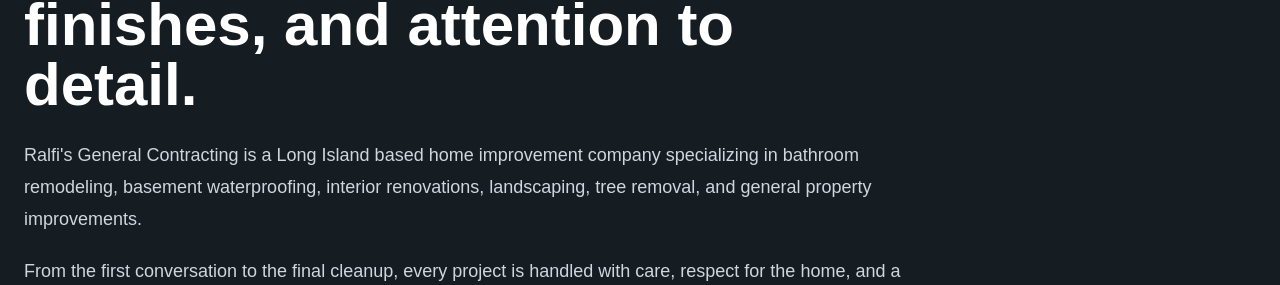
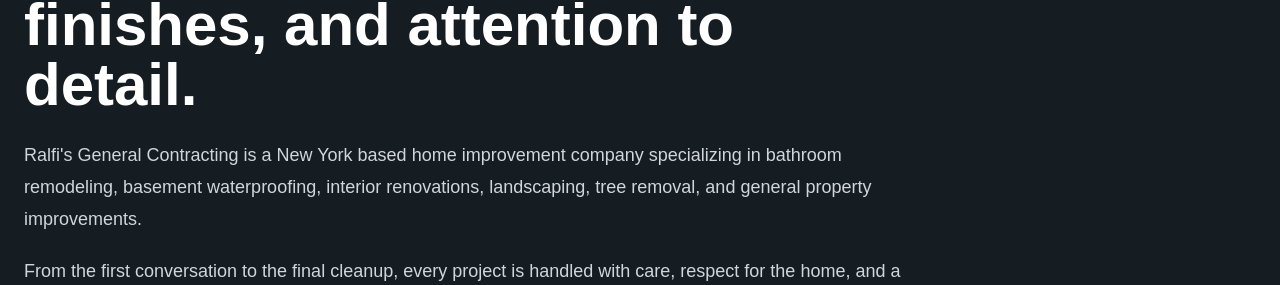
Before and after one commit to Bhimkc90/ralfis-general-contracting, a Next.js app: page / in a window 1280 px wide. Shown: the part 1013-1298 px from the top of the page. Built offline with nearby package versions, Linux system fonts and the light colour scheme.

Commit message:
Refine branding and service area messaging

```diff
--- a/src/components/home/WhyChooseUs.jsx
+++ b/src/components/home/WhyChooseUs.jsx
@@ -37,7 +37,7 @@
           </h2>
 
           <p className="mt-6 text-lg leading-8 text-gray-300">
-            Ralfi&apos;s General Contracting is a Long Island based home
+            Ralfi&apos;s General Contracting is a New York based home
             improvement company specializing in bathroom remodeling, basement
             waterproofing, interior renovations, landscaping, tree removal, and
             general property improvements.
```
